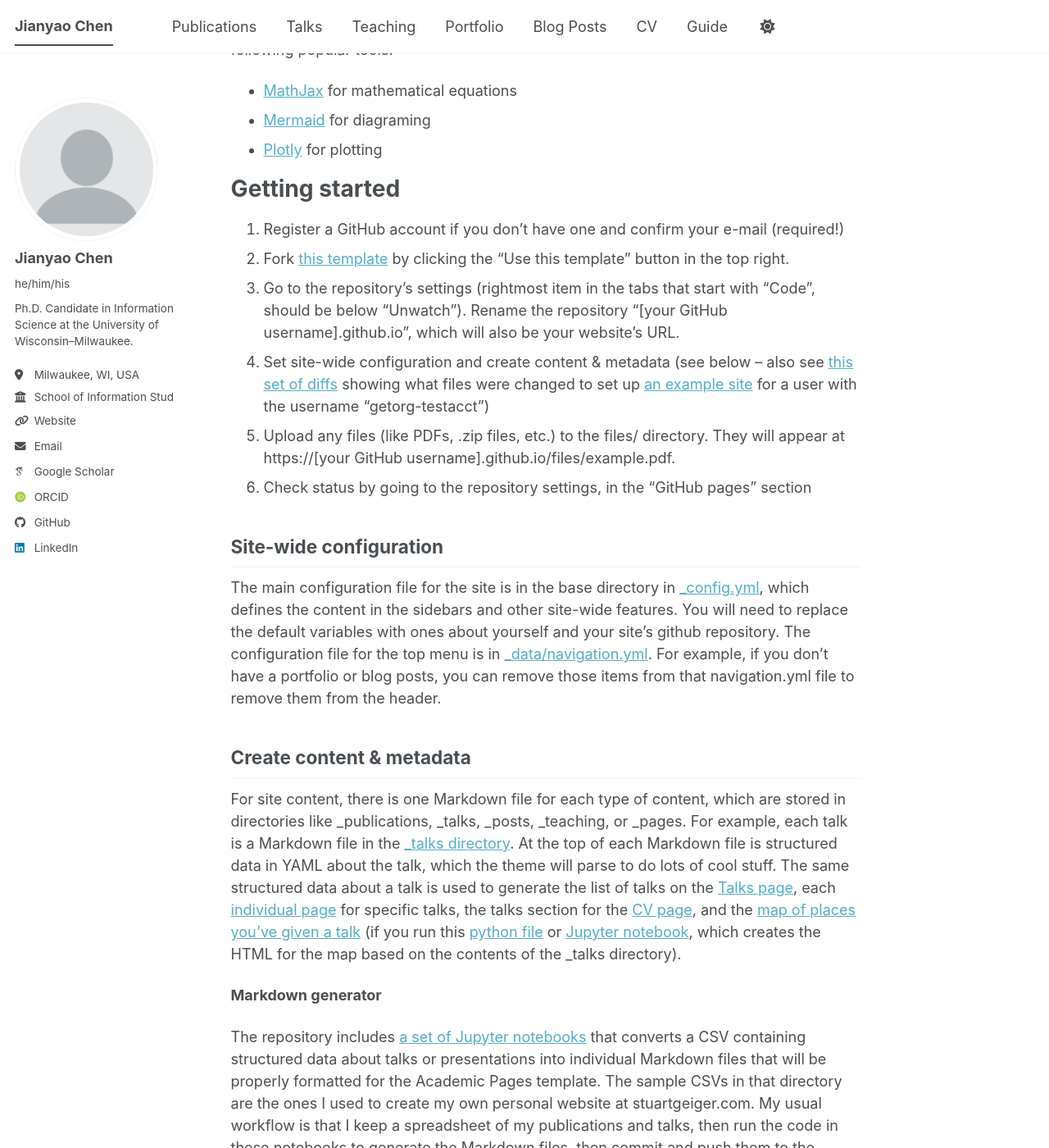
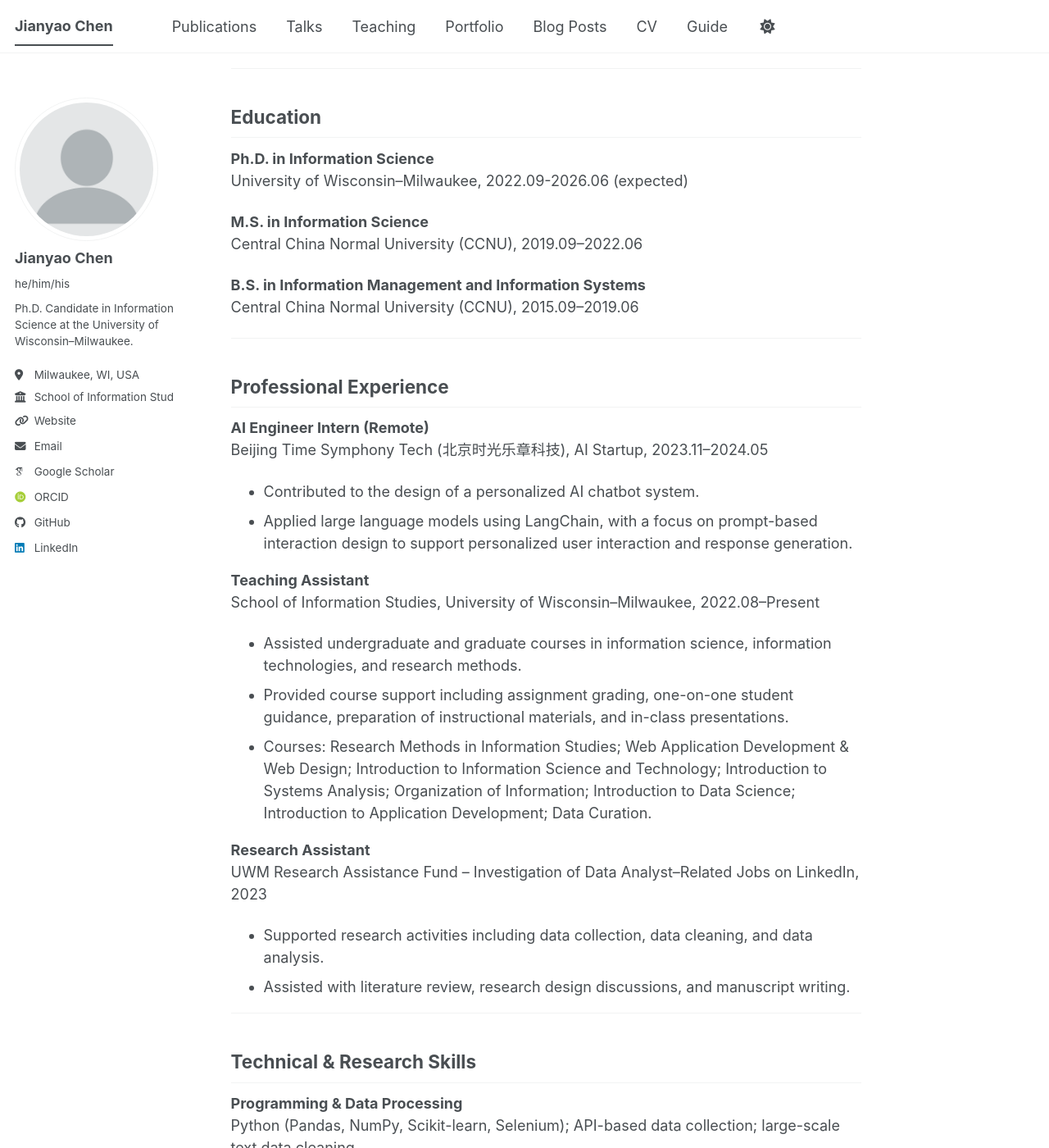
Before and after one commit to JianyaoChen/JianyaoChen.github.io, a Jekyll site: the page built from _pages/about.md, in a window 1280 px wide and 1400 px high, scrolled down 1022 px. Shown: the whole window at 82% size. Built offline with Jekyll 4.4.1, drawn with Linux system fonts in a browser that asks for light colours; some web fonts are replaced; a script bundle is joined from its source files by our own code; library files that are not in the unit come from our copies; some of the changed text lies outside the part shown.

Commit message:
Update about.md

```diff
--- a/_pages/about.md
+++ b/_pages/about.md
@@ -1,56 +1,104 @@
 ---
 permalink: /
-title: "Academic Pages is a ready-to-fork GitHub Pages template for academic personal websites"
+title: "Jianyao Chen"
 author_profile: true
 redirect_from:
   - /about/
   - /about.html
 ---
 
-This is the front page of a website that is powered by the [Academic Pages template](https://github.com/academicpages/academicpages.github.io) and hosted on GitHub pages. [GitHub pages](https://pages.github.com) is a free service in which websites are built and hosted from code and data stored in a GitHub repository, automatically updating when a new commit is made to the repository. This template was forked from the [Minimal Mistakes Jekyll Theme](https://mmistakes.github.io/minimal-mistakes/) created by Michael Rose, and then extended to support the kinds of content that academics have: publications, talks, teaching, a portfolio, blog posts, and a dynamically-generated CV. Incidentally, these same features make it a great template for anyone that needs to show off a professional template!
+## About Me
 
- You can fork [this template](https://github.com/academicpages/academicpages.github.io) right now, modify the configuration and Markdown files, add your own PDFs and other content, and have your own site for free, with no ads!
+I am a **Ph.D. Candidate in Information Science** at the **School of Information Studies, University of Wisconsin–Milwaukee**. I am currently **seeking postdoctoral opportunities**.
 
-A data-driven personal website
-======
-Like many other Jekyll-based GitHub Pages templates, Academic Pages makes you separate the website's content from its form. The content & metadata of your website are in structured Markdown files, while various other files constitute the theme, specifying how to transform that content & metadata into HTML pages. You keep these various Markdown (.md), YAML (.yml), HTML, and CSS files in a public GitHub repository. Each time you commit and push an update to the repository, the [GitHub pages](https://pages.github.com/) service creates static HTML pages based on these files, which are hosted on GitHub's servers free of charge.
+My doctoral research examines **PTSD-related discussions in online mental health communities**. Using a **mixed-methods approach**, I investigate how individuals **express emotions**, **seek and provide social support**, **navigate privacy-related self-disclosure**, and **encounter misinformation** in **digital mental health contexts**. I also examine patterns of **user interaction and engagement** on online platforms.
 
-Many of the features of dynamic content management systems (like Wordpress) can be achieved in this fashion, using a fraction of the computational resources and with far less vulnerability to hacking and DDoSing. You can also modify the theme to your heart's content without touching the content of your site. If you get to a point where you've broken something in Jekyll/HTML/CSS beyond repair, your Markdown files describing your talks, publications, etc. are safe. You can rollback the changes or even delete the repository and start over - just be sure to save the Markdown files! You can also write scripts that process the structured data on the site, such as [this one](https://github.com/academicpages/academicpages.github.io/blob/master/talkmap.ipynb) that analyzes metadata in pages about talks to display [a map of every location you've given a talk](https://academicpages.github.io/talkmap.html).
+Methodologically, my work integrates **computational text analysis** and **quantitative research methods**, including **large-scale social media data collection**, **natural language processing**, **deep learning**, **large language models**, and **statistical modeling**. I am particularly interested in using **deep learning and large language models** to support the **analysis of health-related online content and user-generated data**.
 
-For those users that need more advanced functionality, the template also supports the following popular tools:
-- [MathJax](https://www.mathjax.org/) for mathematical equations
-- [Mermaid](https://mermaid.js.org/) for diagraming
-- [Plotly](https://plotly.com/javascript/) for plotting
 
-Getting started
-======
-1. Register a GitHub account if you don't have one and confirm your e-mail (required!)
-1. Fork [this template](https://github.com/academicpages/academicpages.github.io) by clicking the "Use this template" button in the top right.
-1. Go to the repository's settings (rightmost item in the tabs that start with "Code", should be below "Unwatch"). Rename the repository "[your GitHub username].github.io", which will also be your website's URL.
-1. Set site-wide configuration and create content & metadata (see below -- also see [this set of diffs](https://archive.is/3TPas) showing what files were changed to set up [an example site](https://getorg-testacct.github.io) for a user with the username "getorg-testacct")
-1. Upload any files (like PDFs, .zip files, etc.) to the files/ directory. They will appear at https://[your GitHub username].github.io/files/example.pdf.
-1. Check status by going to the repository settings, in the "GitHub pages" section
+---
 
-Site-wide configuration
-------
-The main configuration file for the site is in the base directory in [_config.yml](https://github.com/academicpages/academicpages.github.io/blob/master/_config.yml), which defines the content in the sidebars and other site-wide features. You will need to replace the default variables with ones about yourself and your site's github repository. The configuration file for the top menu is in [_data/navigation.yml](https://github.com/academicpages/academicpages.github.io/blob/master/_data/navigation.yml). For example, if you don't have a portfolio or blog posts, you can remove those items from that navigation.yml file to remove them from the header.
+## Research Interests
 
-Create content & metadata
-------
-For site content, there is one Markdown file for each type of content, which are stored in directories like _publications, _talks, _posts, _teaching, or _pages. For example, each talk is a Markdown file in the [_talks directory](https://github.com/academicpages/academicpages.github.io/tree/master/_talks). At the top of each Markdown file is structured data in YAML about the talk, which the theme will parse to do lots of cool stuff. The same structured data about a talk is used to generate the list of talks on the [Talks page](https://academicpages.github.io/talks), each [individual page](https://academicpages.github.io/talks/2012-03-01-talk-1) for specific talks, the talks section for the [CV page](https://academicpages.github.io/cv), and the [map of places you've given a talk](https://academicpages.github.io/talkmap.html) (if you run this [python file](https://github.com/academicpages/academicpages.github.io/blob/master/talkmap.py) or [Jupyter notebook](https://github.com/academicpages/academicpages.github.io/blob/master/talkmap.ipynb), which creates the HTML for the map based on the contents of the _talks directory).
+- Digital Health
+- Health Informatics
+- Online Information Behavior
+- Online Social and Emotional Support
+- Digital Well-Being
+- Privacy-Related Concerns on Digital Platforms,
+- Misinformation
+- Health Informatics
+- Deep Learning
+- Large Language Models
 
-**Markdown generator**
+---
 
-The repository includes [a set of Jupyter notebooks](https://github.com/academicpages/academicpages.github.io/tree/master/markdown_generator
-) that converts a CSV containing structured data about talks or presentations into individual Markdown files that will be properly formatted for the Academic Pages template. The sample CSVs in that directory are the ones I used to create my own personal website at stuartgeiger.com. My usual workflow is that I keep a spreadsheet of my publications and talks, then run the code in these notebooks to generate the Markdown files, then commit and push them to the GitHub repository.
+## Education
 
-How to edit your site's GitHub repository
-------
-Many people use a git client to create files on their local computer and then push them to GitHub's servers. If you are not familiar with git, you can directly edit these configuration and Markdown files directly in the github.com interface. Navigate to a file (like [this one](https://github.com/academicpages/academicpages.github.io/blob/master/_talks/2012-03-01-talk-1.md) and click the pencil icon in the top right of the content preview (to the right of the "Raw | Blame | History" buttons). You can delete a file by clicking the trashcan icon to the right of the pencil icon. You can also create new files or upload files by navigating to a directory and clicking the "Create new file" or "Upload files" buttons.
+**Ph.D. in Information Science**
+University of Wisconsin–Milwaukee, 2022.09-2026.06 (expected)
 
-Example: editing a Markdown file for a talk
-![Editing a Markdown file for a talk](/images/editing-talk.png)
+**M.S. in Information Science**
+Central China Normal University (CCNU), 2019.09–2022.06
 
-For more info
-------
-More info about configuring Academic Pages can be found in [the guide](https://academicpages.github.io/markdown/), the [growing wiki](https://github.com/academicpages/academicpages.github.io/wiki), and you can always [ask a question on GitHub](https://github.com/academicpages/academicpages.github.io/discussions). The [guides for the Minimal Mistakes theme](https://mmistakes.github.io/minimal-mistakes/docs/configuration/) (which this theme was forked from) might also be helpful.
+**B.S. in Information Management and Information Systems**
+Central China Normal University (CCNU), 2015.09–2019.06
+
+---
+
+## Professional Experience
+
+**AI Engineer Intern (Remote)**
+Beijing Time Symphony Tech (北京时光乐章科技), AI Startup, 2023.11–2024.05
+- Contributed to the design of a personalized AI chatbot system.
+- Applied large language models using LangChain, with a focus on prompt-based interaction design to support personalized user interaction and response generation.
+
+**Teaching Assistant**
+School of Information Studies, University of Wisconsin–Milwaukee, 2022.08–Present
+- Assisted undergraduate and graduate courses in information science, information technologies, and research methods.
+- Provided course support including assignment grading, one-on-one student guidance, preparation of instructional materials, and in-class presentations.
+- Courses: Research Methods in Information Studies; Web Application Development & Web Design; Introduction to Information Science and Technology; Introduction to Systems Analysis; Organization of Information; Introduction to Data Science; Introduction to Application Development; Data Curation.
+
+**Research Assistant**
+UWM Research Assistance Fund – Investigation of Data Analyst–Related Jobs on LinkedIn, 2023
+- Supported research activities including data collection, data cleaning, and data analysis.
+- Assisted with literature review, research design discussions, and manuscript writing.
+
+---
+
+## Technical & Research Skills
+
+**Programming & Data Processing**
+Python (Pandas, NumPy, Scikit-learn, Selenium); API-based data collection; large-scale text data cleaning
+
+**Natural Language Processing**
+Text embedding; topic modeling (BERTopic, LDA); sentiment and emotion analysis; named entity extraction
+
+**Deep Learning & AI**
+TensorFlow; large language model integration using LangChain; prompt-based system design
+
+**Research Methods**
+Content analysis; statistical analysis; mixed methods
+
+---
+## Honors & Awards
+
+- **UWM Graduate Student Excellence Fellowship**, 2025
+- **UWM SOIS Ph.D. Scholarship**, 2024, 2025
+- **UWM SOIS Ph.D. Diversity General Scholarship Fund**, 2023
+- **UWM SOIS CGSA Information Studies Scholarship**, 2022
+- **UWM Chancellor’s Award**, 2022, 2023
+- **Chinese National Scholarship**, 2021
+- **CCNU Excellent Graduate Scholarship**, 2020–2022
+- **CCNU Chancellor’s Award**, 2020
+- **CCNU Excellent Undergraduate Student Scholarship**, 2018
+
+
+---
+
+## Contact
+
+- Email: jianyao@uwm.edu
+- Google Scholar: <https://scholar.google.com/citations?user=qOFXevgAAAAJ&hl=en>
+- ORCID: <https://orcid.org/0000-0003-1890-7404>
+- GitHub: <https://github.com/jianyaochen>
```
